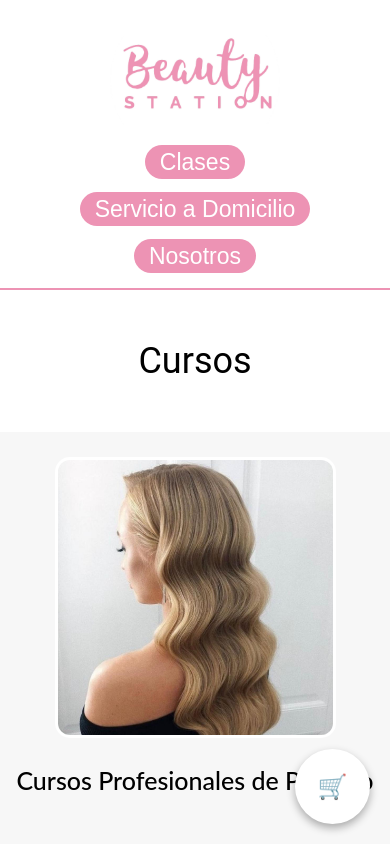
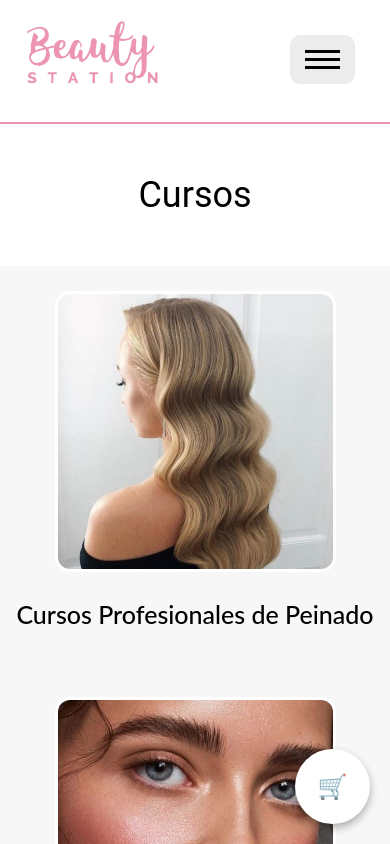
Before and after one commit to GGabriel007/Beauty-Station-React, a React (Create React App) app: page / in a window 390 px wide. Shown: the top 844 px of the page. Built offline with nearby package versions, Linux system fonts and the light colour scheme; no server answers; the database is empty.

Commit message:
added menu toggle
Creation of toggle menu for mobile point of view.

```diff
--- a/src/components/Header.js
+++ b/src/components/Header.js
@@ -1,20 +1,35 @@
 // src/components/Header.js
-import React from 'react';
+import React, { useState } from 'react';
 import { Link } from 'react-router-dom';
 import '../styles/header.css';
 
 const Header = () => {
+  const [menuOpen, setMenuOpen] = useState(false);
+
+  const toggleMenu = () => {
+    setMenuOpen(!menuOpen);
+  };
+
   return (
     <div className="top">
+      <div className='top-header'>
       <div className="header">
         <Link to="/">
-        <img className="image-header" src={`${process.env.PUBLIC_URL}/images/Beauty_Station_logo.jpeg`} alt="Beauty Station logo" />
+          <img className="image-header" src={`${process.env.PUBLIC_URL}/images/Beauty_Station_logo.jpeg`} alt="Beauty Station logo" />
         </Link>
-        <ul className="right-header-links">
-          <li><Link className="header-button" to="/classes">Clases</Link></li>
-          <li><Link className="header-button" to="/servicio-a-domicilio">Servicio a Domicilio</Link></li>
-          <li><Link className="header-button" to="/nosotros">Nosotros</Link></li>
-        </ul>
+        <div className="menu-icon">
+          <div className='border-menu' onClick={toggleMenu}>
+            <div className="bar"></div>
+            <div className="bar"></div>
+            <div className="bar"></div>
+          </div>
+        </div>
+      </div>
+      <ul className={`right-header-links ${menuOpen ? 'open' : ''}`}>
+        <li><Link className="header-button" to="/classes">Clases</Link></li>
+        <li><Link className="header-button" to="/servicio-a-domicilio">Servicio a Domicilio</Link></li>
+        <li><Link className="header-button" to="/nosotros">Nosotros</Link></li>
+      </ul>
       </div>
       <div className="line1"></div>
     </div>
--- a/src/styles/header.css
+++ b/src/styles/header.css
@@ -4,7 +4,12 @@ body {
     margin: 0;
     min-height: 100vh;
     background-color: rgb(255, 255, 255);
+}
 
+.top-header{
+    display: flex;
+    flex-direction: row;
+    justify-content: space-between;
 }
 
 .header {
@@ -16,11 +21,10 @@ body {
 }
 
 .line1 {
-    top: 0;
-    left: 0;
     width: 100%;
     height: 1.5px;
     background-color: #ed93b4;
+    border-color: #ed93b4;
 }
 
 .right-header-links {
@@ -29,13 +33,12 @@ body {
     list-style-type: none;
     align-items: center;
     gap: 75px;
-    padding-right:40px;
-    padding-top: 20px;
     height: 100px;
     font-size: 29px;
     font-family: 'Montserrat', sans-serif;
     font-weight: 500; /* Bold */
-    }
+    padding-right: 15px;
+}
 
 a {
     text-decoration: none;
@@ -47,36 +50,89 @@ a {
     height: 90px;
     object-fit: cover;
     display: block;
-    margin-top: 15px;
     margin-left: 15px;
+}
+
+/* New styles for mobile menu */
+.menu-icon {
+    display: none;
+    flex-direction: column;
+    cursor: pointer;
+}
+
+.menu-icon .bar {
+    width: 35px;
+    height: 3px;
+    background-color: #000;
+    margin: 5px ;
+    transition: 0.4s;
 }
 
 @media (max-width: 768px) {
     /*Header*/
-    .right-header-links {
-        flex-direction:  column;
-        gap: 20px;
-        padding-bottom: 16px;
-        padding-top: 1px;
-        font-size: 23px;
-    }
 
-    .header{
+    .top-header{
+        display: flex;
         flex-direction: column;
+
     }
 
 
-    .image-header{
+    .right-header-links {
+        flex-direction: column;
+        gap: 20px;
+        padding-top: 1px;
+        padding-bottom: 1px;
+        font-size: 23px;
+        position: static; /* Changed from absolute to static */
+        width: 100%;
+        background-color: #fff;
+        height: auto; /* Let height expand naturally */
+        overflow: hidden;
+        transition: max-height 0.3s ease-in-out; /* Smooth height transition */
+        max-height: 0; /* Start with menu collapsed */
+        margin-top: 5px;
+        margin-bottom: 5px;
+        padding-left: 10px;
+        padding-right: 1px;
+        align-items: flex-start;
+    }
+
+    .header {
+        flex-direction: row;
+        justify-content: space-between;
+        align-items: flex-start; /* Align items to the start */
+    }
+
+    .image-header {
         padding-right: 15px;
+        width: 150px;
+        height: 75px;
+        padding-bottom: 15px;
     }
 
     .header-button {
-        background-color: #ed93b4;
+        background-color: white;
         padding-left: 15px;
-        padding-right: 15px;
-        padding-top: 4px;
-        padding-bottom: 4px;
-        border-radius: 40px;
-        color: white;
+        color: #ed93b4;
+    }
+
+    .menu-icon {
+        display: flex;
+        padding-right: 35px;
+        padding-top: 15px;
+        background-color: white;
+
+    }
+
+    .border-menu{
+        background-color: #ececec;
+        border-color: black;
+        padding: 10px;
+        border-radius: 10px;
+    }
+
+    .right-header-links.open {
+        max-height: 2500px; /* Adjust this value based on the number of menu items */
     }
 }
```
